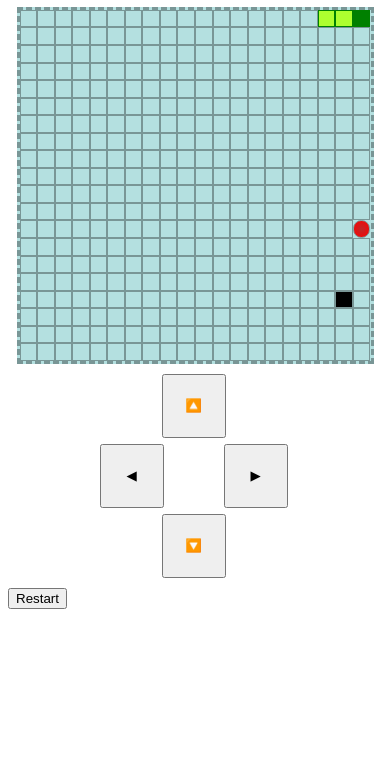
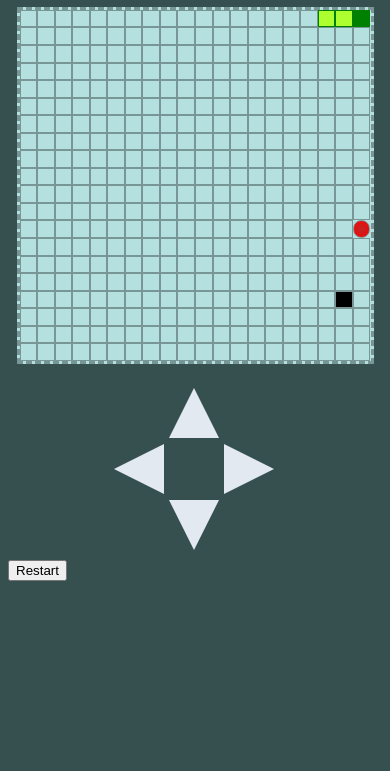
Before and after one commit to jm-mogo/littleWorm, a plain HTML site: page index.html in a window 390 px wide. Shown: the part 73-844 px from the top of the page. Drawn offline with Linux system fonts and the light colour scheme.

Commit message:
change button forms, and background color

```diff
--- a/index.html
+++ b/index.html
@@ -15,12 +15,15 @@
     </div>
 
     <div class="controls">
-        <button id="btn-up">🔼</button>
         <div>
-            <button id="btn-left">◀</button>
-            <button id="btn-right">▶</button>
+            <button id="btn-up"></button>
         </div>
-        <button id="btn-down">🔽</button>
+
+        <div>
+            <button id="btn-left"></button>
+            <button id="btn-right"></button>
+        </div>
+        <button id="btn-down"></button>
     </div>
 
 
--- a/style.css
+++ b/style.css
@@ -1,5 +1,10 @@
 h1 {
     text-align: center;
+    color: aliceblue;
+}
+
+body {
+    background-color: #365050;
 }
 
 .container {
@@ -60,7 +65,33 @@ h1 {
         margin-right: 28px;
     }
     .controls button {
-        width: 64px;
-        height: 64px;
+        width: 0px;
+        height: 0px;
+        padding: 0px;
+        border: none;
+        background:none;
+    }
+    #btn-up {
+        border-left: 25px solid transparent;
+        border-right: 25px solid transparent;
+        border-bottom: 50px solid #e2e9f0;
+    }
+
+    #btn-down {
+        border-left: 25px solid transparent;
+        border-right: 25px solid transparent;
+        border-top: 50px solid #e2e9f0;
+    }
+
+    #btn-right {
+        border-top: 25px solid transparent;
+        border-left: 50px solid #e2e9f0;
+        border-bottom: 25px solid transparent;
+    }
+
+    #btn-left {
+        border-top: 25px solid transparent;
+        border-right: 50px solid #e2e9f0;
+        border-bottom: 25px solid transparent;
     }
 }
```
